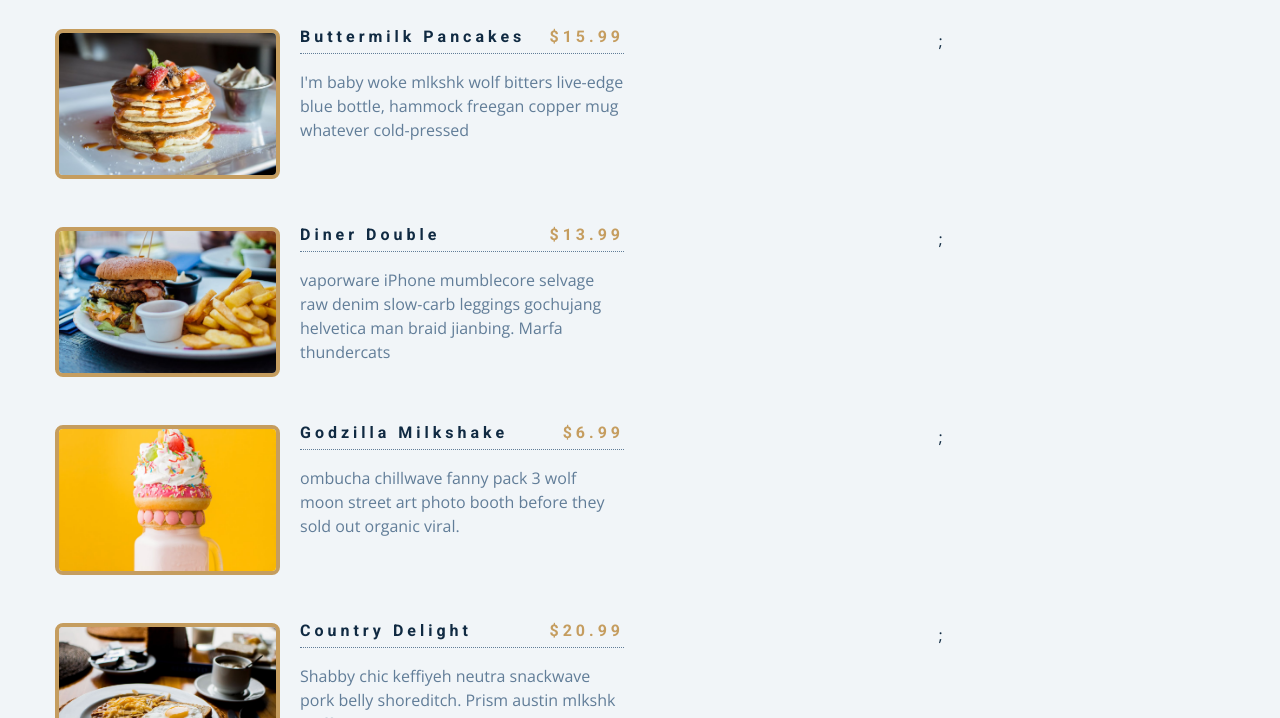
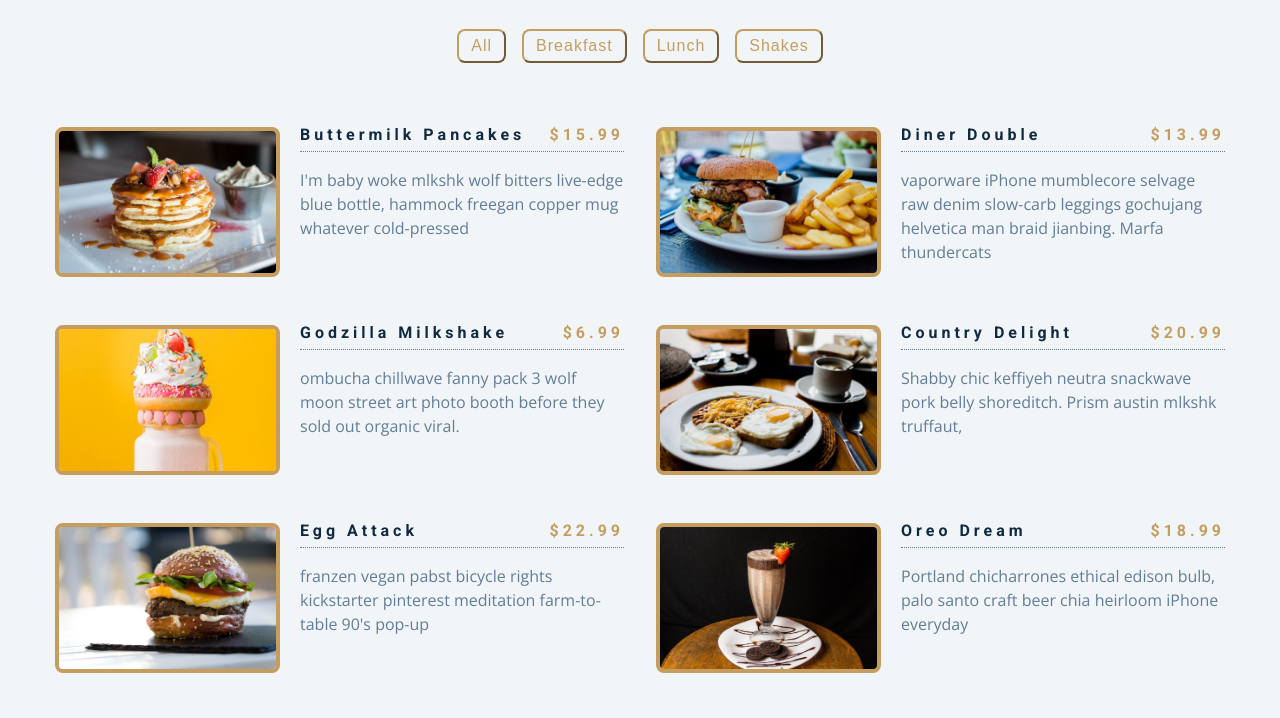
Before and after one commit to etorresbar/curso-js, a plain HTML site: page menu/index.html in a window 1280 px wide. Shown: the part 139-857 px from the top of the page. Drawn offline with nearby package versions, Linux system fonts and the light colour scheme.

Commit message:
finished the menu project

```diff
--- a/menu/app.js
+++ b/menu/app.js
@@ -76,8 +76,10 @@ const menu = [
 
 const sectionCenter = document.querySelector('.section-center');
 
-window.addEventListener('DOMContentLoaded', () => {
-    let displayMenu = menu.map( (item) => {
+const btnContainer = document.querySelector('.btn-container');
+
+let displayMenuItems = (menuItems) => {
+    let displayMenu = menuItems.map((item) => {
         return `<article class="menu-item">
                     <img src="${item.img}" class="photo" alt="${item.title}" />
                     <div class="item-info">
@@ -87,8 +89,51 @@ window.addEventListener('DOMContentLoaded', () => {
                         </header>
                         <p class="item-text">${item.desc}</p>
                     </div>
-                </article>;`;
+                </article>`;
     });
+
     displayMenu = displayMenu.join('');
+
     sectionCenter.innerHTML = displayMenu;
+};
+
+let displayMenuButtons = () => {
+    const categories = menu.reduce((values, item) => {
+        if (!values.includes(item.category)) {
+            values.push(item.category);
+        }
+        return values;
+    }, ['all']);
+
+    const categoryBtns = categories.map((category) => {
+        return `<button class="filter-btn" type="button" data-id="${category}">${category}</button>`;
+    }).
+        join('');
+
+    btnContainer.innerHTML = categoryBtns;
+    const filterBtns = document.querySelectorAll('.filter-btn');
+
+    //filter items
+    filterBtns.forEach((btn) => {
+        btn.addEventListener('click', (e) => {
+            const category = e.currentTarget.dataset.id;
+            const menuCategory = menu.filter((menuItem) => {
+                if (menuItem.category === category) {
+                    return menuItem;
+                }
+            });
+
+            if (category === 'all') {
+                displayMenuItems(menu);
+            } else {
+                displayMenuItems(menuCategory);
+            }
+        });
+    });
+};
+
+//load items
+window.addEventListener('DOMContentLoaded', () => {
+    displayMenuItems(menu);
+    displayMenuButtons();
 });
--- a/menu/index.html
+++ b/menu/index.html
@@ -19,20 +19,14 @@
                 <div class="underline"></div>
             </div>
             <!-- filter buttons -->
+            <div class="btn-container">
+                <!-- <button class="filter-btn" type="button" data-id="all">all</button>
+                <button class="filter-btn" type="button" data-id="breakfast">breakfast</button>
+                <button class="filter-btn" type="button" data-id="lunch">lunch</button>
+                <button class="filter-btn" type="button" data-id="shakes">shakes</button> -->
+            </div>
             <!-- menu items -->
             <div class="section-center">
-                <!-- single item -->
-                <!-- <article class="menu-item">
-                    <img src="./menu-item.jpeg" class="photo" alt="menu item" />
-                    <div class="item-info">
-                        <header>
-                            <h4>buttermilk pancakes</h4>
-                            <h4 class="price">$15</h4>
-                        </header>
-                        <p class="item-text">Lorem ipsum, dolor sit amet consectetur adipisicing elit. Esse non alias error natus, impedit distinctio saepe pariatur odit ab est.</p>
-                    </div>
-                </article> -->
-                <!-- end of single item -->
             </div>
         </section>
         <!-- script -->
```
